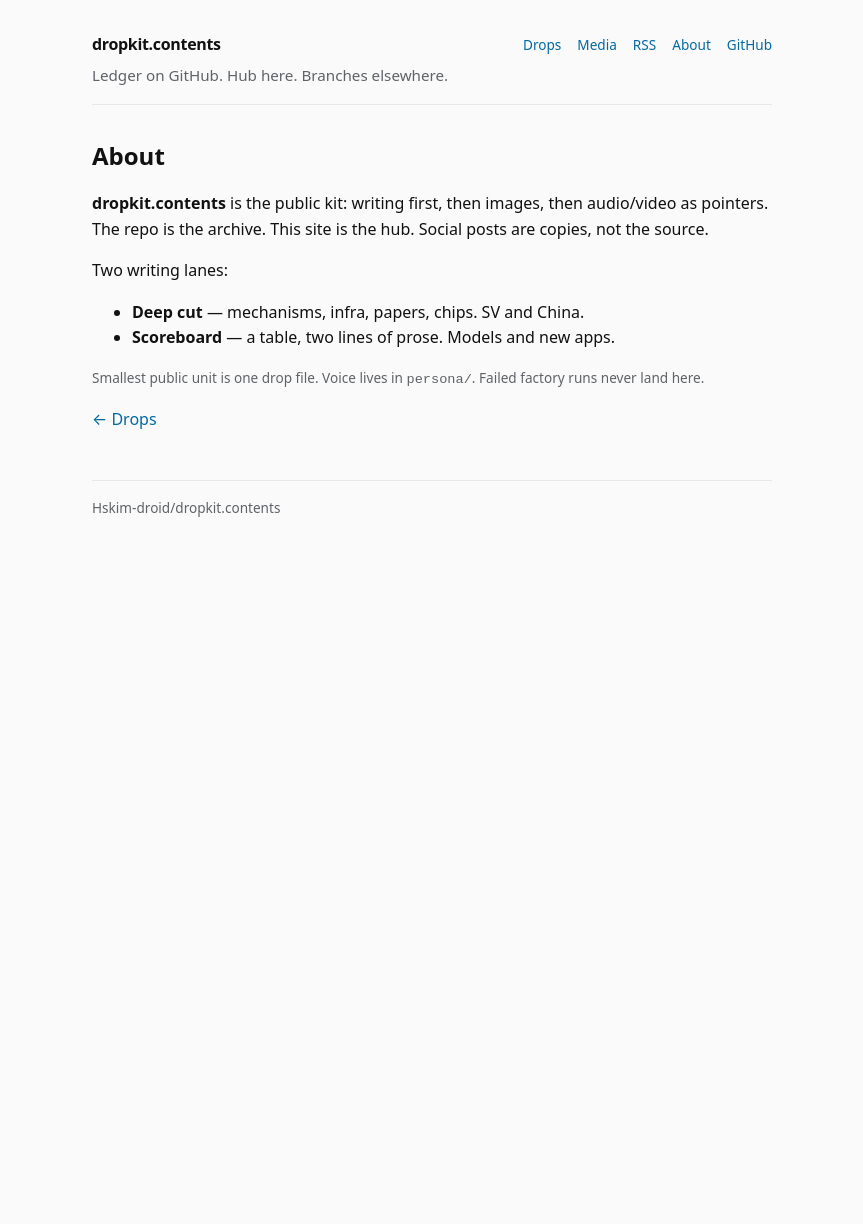
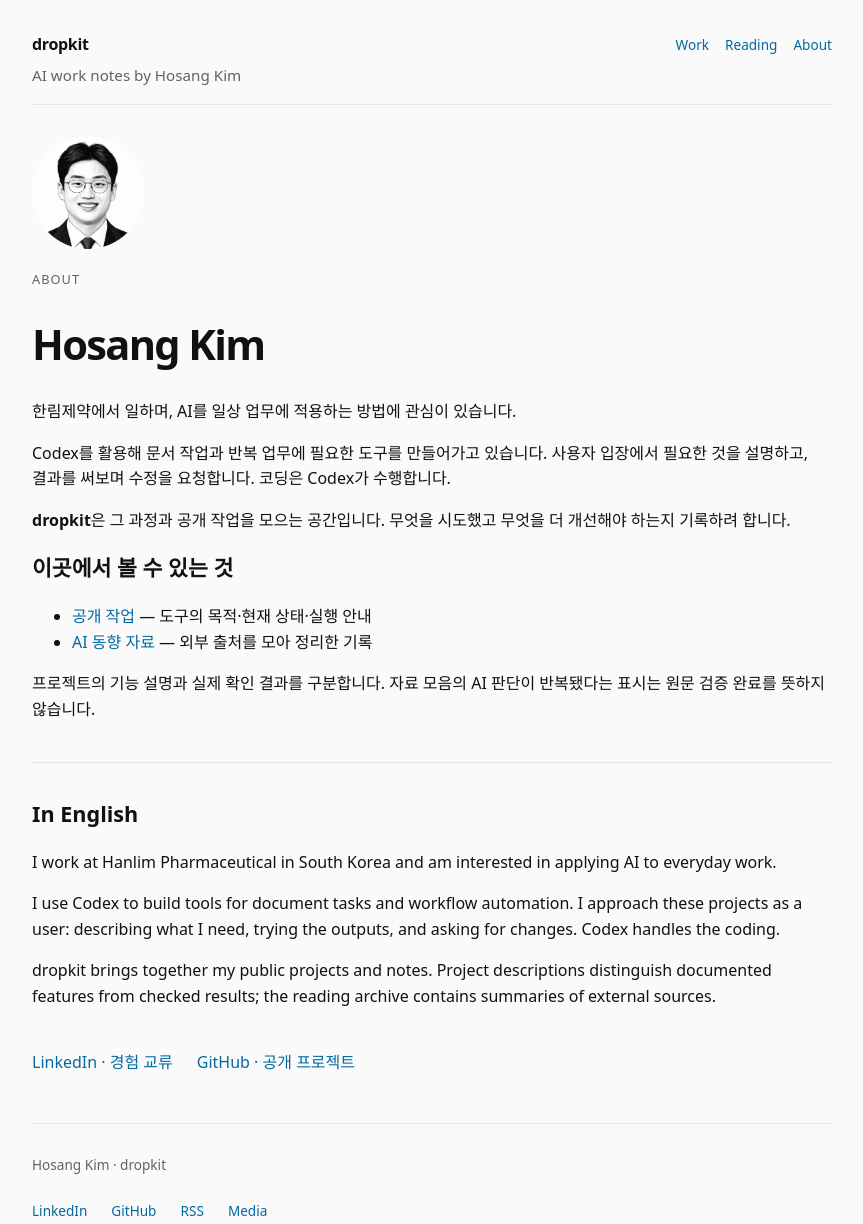
Before and after one commit to Hskim-droid/dropkit.contents, an Astro site: page /about in a window 1280 px wide. Shown: the whole page, without its empty margins (208-1071 px from the left). Before the commit the page ends 800 px from the top, so only its background shows below. Built offline with nearby package versions, Linux system fonts and the light colour scheme; Astro itself is replaced by a stand-in of ours.

Commit message:
Align public site with Hosang Kim profile and project context

```diff
--- a/src/layouts/Base.astro
+++ b/src/layouts/Base.astro
@@ -1,11 +1,12 @@
 ---
 const {
-  title = 'dropkit.contents',
-  description = 'Public contents ledger. GitHub source, Cloudflare hub.',
+  title = 'Hosang Kim · dropkit — AI work notes',
+  description = 'Using Codex to build tools for everyday work. Public projects and notes by Hosang Kim.',
+  lang = 'en',
 } = Astro.props;
 ---
 <!doctype html>
-<html lang="en">
+<html lang={lang}>
   <head>
     <meta charset="utf-8" />
     <meta name="viewport" content="width=device-width, initial-scale=1" />
@@ -53,7 +54,7 @@
       }
       a { color: var(--accent); text-decoration: none; }
       a:hover { text-decoration: underline; }
-      main { max-width: 720px; margin: 0 auto; padding: 2rem 1.25rem 4rem; }
+      main { max-width: 840px; margin: 0 auto; padding: 2rem 1.25rem 4rem; }
       header {
         border-bottom: 1px solid var(--border);
         margin-bottom: 2rem;
@@ -92,26 +93,33 @@
         border-top: 1px solid var(--border);
         padding-top: 1rem;
       }
+      h1 { font-size: clamp(1.8rem, 5vw, 2.6rem); line-height: 1.3; letter-spacing: -0.04em; }
+      h2 { font-size: 1.35rem; } h3 { font-size: 1.2rem; }
+      .hero { padding: 1rem 0 3rem; max-width: 650px; }
+      .portrait { border-radius: 50%; object-fit: cover; object-position: top; background: white; }
+      .eyebrow { color: var(--muted); font-size: .8rem; letter-spacing: .08em; text-transform: uppercase; }
+      .links { display: flex; flex-wrap: wrap; gap: 1rem 1.5rem; margin-top: 1.5rem; }
+      .section { margin: 2.5rem 0; padding-top: 1rem; border-top: 1px solid var(--border); }
+      a:focus-visible { outline: 2px solid var(--accent); outline-offset: 4px; }
     </style>
   </head>
   <body>
     <main>
       <header>
         <div style="display:flex;justify-content:space-between;align-items:baseline;gap:1rem;flex-wrap:wrap">
-          <a class="brand" href="/">dropkit.contents</a>
-          <nav class="meta" style="display:flex;gap:1rem">
-            <a href="/">Drops</a>
-            <a href="/media/">Media</a>
-            <a href="/rss.xml">RSS</a>
+          <a class="brand" href="/">dropkit</a>
+          <nav aria-label="Main" class="meta" style="display:flex;gap:1rem;flex-wrap:wrap">
+            <a href="/work/">Work</a>
+            <a href="/reading/">Reading</a>
             <a href="/about/">About</a>
-            <a href="https://github.com/Hskim-droid/dropkit.contents">GitHub</a>
           </nav>
         </div>
-        <p>Ledger on GitHub. Hub here. Branches elsewhere.</p>
+        <p>AI work notes by Hosang Kim</p>
       </header>
       <slot />
       <footer>
-        Hskim-droid/dropkit.contents
+        <p>Hosang Kim · dropkit</p>
+        <div class="links"><a href="https://www.linkedin.com/in/hosang-kim-a0b5a0370/">LinkedIn</a><a href="https://github.com/Hskim-droid">GitHub</a><a href="/rss.xml">RSS</a><a href="/media/">Media</a></div>
       </footer>
     </main>
   </body>
--- a/src/pages/about.astro
+++ b/src/pages/about.astro
@@ -1,21 +1,19 @@
 ---
 import Base from '../layouts/Base.astro';
 ---
-<Base title="About · dropkit.contents" description="Public contents ledger.">
-  <h1 style="font-size:1.5rem">About</h1>
-  <p>
-    <strong>dropkit.contents</strong> is the public kit: writing first, then images,
-    then audio/video as pointers. The repo is the archive. This site is the hub.
-    Social posts are copies, not the source.
-  </p>
-  <p>Two writing lanes:</p>
-  <ul>
-    <li><strong>Deep cut</strong> — mechanisms, infra, papers, chips. SV and China.</li>
-    <li><strong>Scoreboard</strong> — a table, two lines of prose. Models and new apps.</li>
-  </ul>
-  <p class="meta">
-    Smallest public unit is one drop file. Voice lives in <code>persona/</code>.
-    Failed factory runs never land here.
-  </p>
-  <p><a href="/">← Drops</a></p>
+<Base title="About Hosang Kim · dropkit" description="Codex를 활용해 업무 도구를 만들어가는 Hosang Kim의 기록." lang="ko">
+  <img class="portrait" src="/hosang.png" alt="Hosang Kim의 흑백 일러스트" width="112" height="112" />
+  <p class="eyebrow">About</p><h1>Hosang Kim</h1>
+  <p>한림제약에서 일하며, AI를 일상 업무에 적용하는 방법에 관심이 있습니다.</p>
+  <p>Codex를 활용해 문서 작업과 반복 업무에 필요한 도구를 만들어가고 있습니다. 사용자 입장에서 필요한 것을 설명하고, 결과를 써보며 수정을 요청합니다. 코딩은 Codex가 수행합니다.</p>
+  <p><strong>dropkit</strong>은 그 과정과 공개 작업을 모으는 공간입니다. 무엇을 시도했고 무엇을 더 개선해야 하는지 기록하려 합니다.</p>
+  <h2>이곳에서 볼 수 있는 것</h2>
+  <ul><li><a href="/work/">공개 작업</a> — 도구의 목적·현재 상태·실행 안내</li><li><a href="/reading/">AI 동향 자료</a> — 외부 출처를 모아 정리한 기록</li></ul>
+  <p>프로젝트의 기능 설명과 실제 확인 결과를 구분합니다. 자료 모음의 AI 판단이 반복됐다는 표시는 원문 검증 완료를 뜻하지 않습니다.</p>
+  <section lang="en" class="section"><h2>In English</h2>
+    <p>I work at Hanlim Pharmaceutical in South Korea and am interested in applying AI to everyday work.</p>
+    <p>I use Codex to build tools for document tasks and workflow automation. I approach these projects as a user: describing what I need, trying the outputs, and asking for changes. Codex handles the coding.</p>
+    <p>dropkit brings together my public projects and notes. Project descriptions distinguish documented features from checked results; the reading archive contains summaries of external sources.</p>
+  </section>
+  <div class="links"><a href="https://www.linkedin.com/in/hosang-kim-a0b5a0370/">LinkedIn · 경험 교류</a><a href="https://github.com/Hskim-droid">GitHub · 공개 프로젝트</a></div>
 </Base>
--- a/src/pages/posts/[...slug].astro
+++ b/src/pages/posts/[...slug].astro
@@ -15,9 +15,10 @@
 ---
 <Base title={`${post.data.title} · dropkit.contents`} description={post.data.description}>
   <p class="meta">
-    <a href="/">← Drops</a> · {post.data.pubDate.toISOString().slice(0, 10)}
+    <a href="/reading/">← Reading</a> · {post.data.pubDate.toISOString().slice(0, 10)}
   </p>
   <h1 style="font-size:1.6rem">{post.data.title}</h1>
+  <p class="meta">Reading archive · External-source summary. Repeated AI judgments, including older “robust” labels, are not independent fact verification.</p>
   <div class="prose">
     <Content />
   </div>
--- a/src/pages/sitemap.xml.ts
+++ b/src/pages/sitemap.xml.ts
@@ -4,7 +4,7 @@
 export const GET: APIRoute = async ({ site }) => {
   const base = (site?.toString() || 'https://dropkit-contents.pages.dev').replace(/\/$/, '');
   const posts = await getCollection('posts', ({ data }) => !data.draft);
-  const extra = ['/', '/about/', '/media/'];
+  const extra = ['/', '/about/', '/media/', '/reading/', '/work/', '/work/local-llm/'];
   const urls = [
     ...extra.map((p) => `${base}${p}`),
     ...posts.map((p) => `${base}/posts/${p.id}/`),
```
Also changed, not shown: src/pages/index.astro (+19 -56 lines), src/pages/reading.astro (added, +62 -0 lines), src/pages/work/index.astro (added, +8 -0 lines), src/pages/work/local-llm.astro (added, +15 -0 lines), README.md, public/hosang.png (added).
